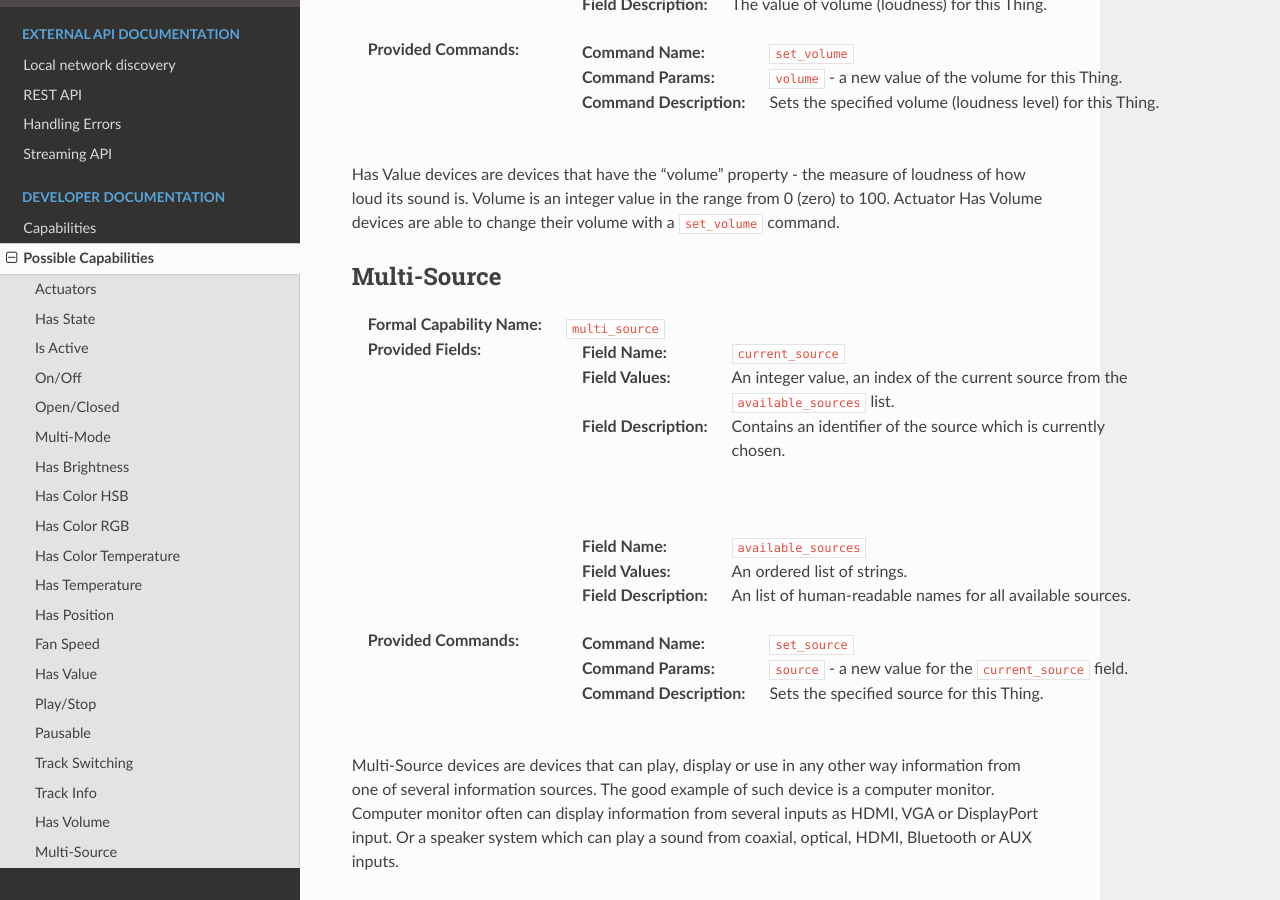
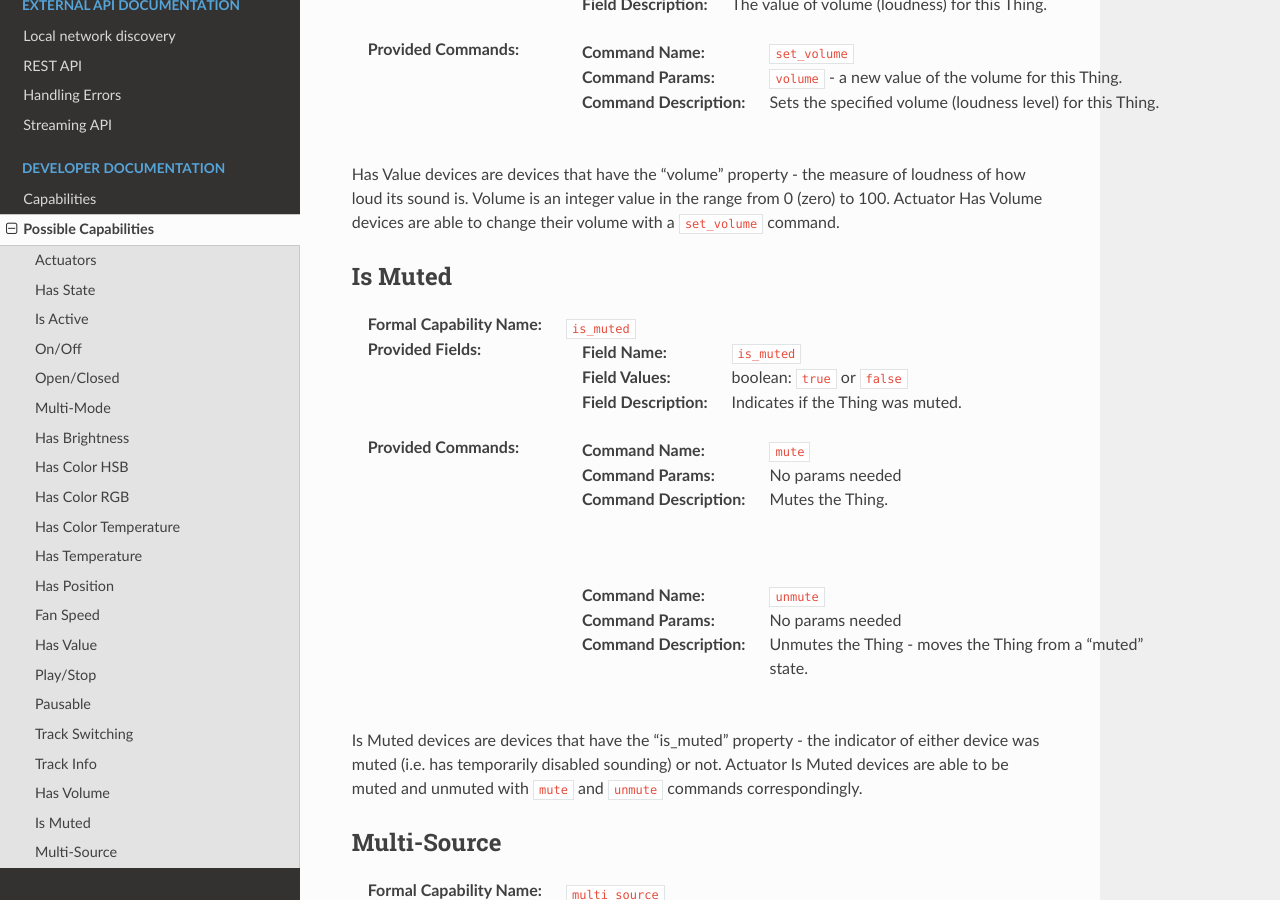
Before and after one commit to fossabot/everpl, a Sphinx documentation site: the page built from docs/source/developer/capability_list.rst, in a window 1280 px wide and 900 px high, scrolled down 9993 px. Built offline with Sphinx 7.4.7 and the Read the Docs theme 2.0.0, drawn with Linux system fonts in a browser that asks for light colours; pages that are not in the unit, such as notebooks, are missing from menus.

Commit message:
A new "Is Muted" capabilitiy (#116)
More info on GitHub

```diff
--- a/docs/source/developer/capability_list.rst
+++ b/docs/source/developer/capability_list.rst
@@ -609,6 +609,40 @@ from 0 (zero) to 100. Actuator Has Volume devices are able to change their
 volume with a ``set_volume`` command.
 
 
+Is Muted
+^^^^^^^^
+
+:Formal Capability Name: ``is_muted``
+
+:Provided Fields:
+    :Field Name: ``is_muted``
+    :Field Values:
+        boolean: ``true`` or ``false``
+    :Field Description:
+        Indicates if the Thing was muted.
+
+:Provided Commands:
+    :Command Name: ``mute``
+    :Command Params:
+        No params needed
+    :Command Description:
+        Mutes the Thing.
+
+    |
+
+    :Command Name: ``unmute``
+    :Command Params:
+        No params needed
+    :Command Description:
+        Unmutes the Thing - moves the Thing from a "muted" state.
+
+
+Is Muted devices are devices that have the "is_muted" property - the
+indicator of either device was muted (i.e. has temporarily disabled
+sounding) or not. Actuator Is Muted devices are able to be muted
+and unmuted with ``mute`` and ``unmute`` commands correspondingly.
+
+
 Multi-Source
 ^^^^^^^^^^^^
 
```
Also changed, not shown: 1 other file.
